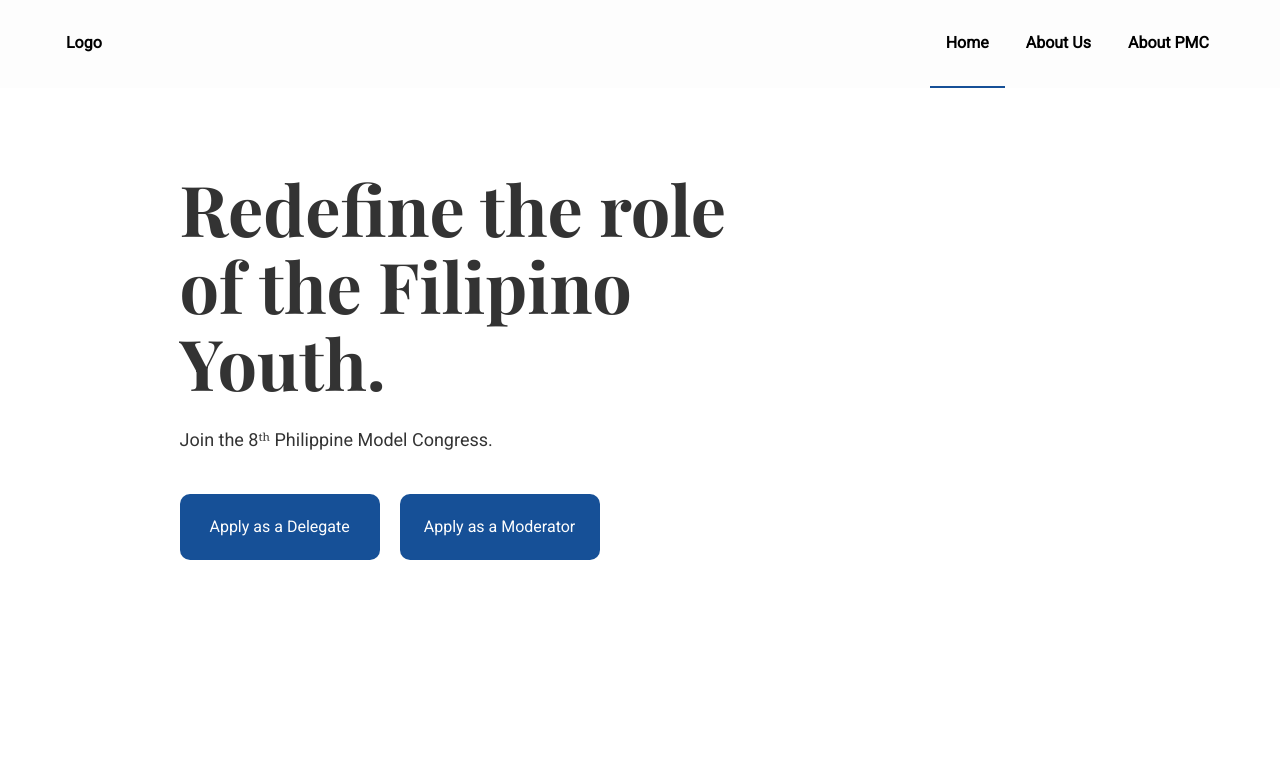
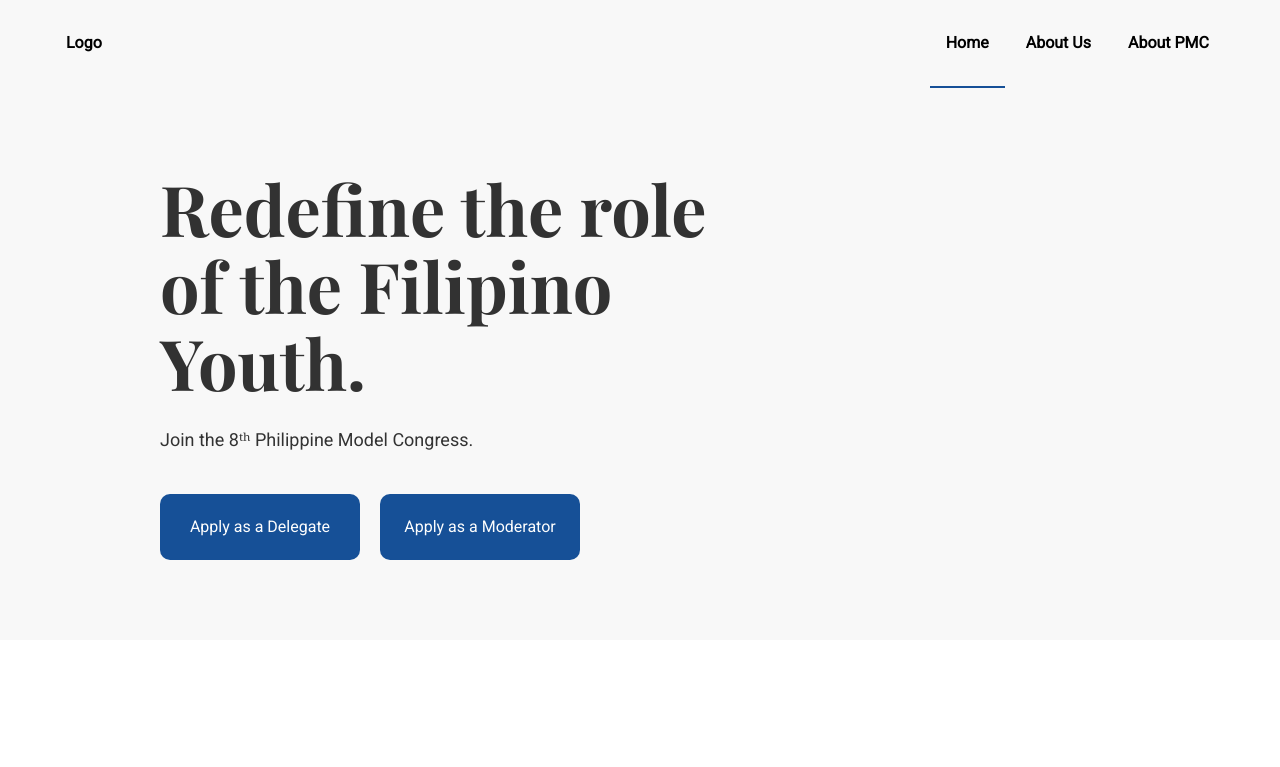
Before and after one commit to richard-parayno/pmc-site, a Gatsby site: page / in a window 1280 px wide. Shown: the top 767 px of the page. Built offline with nearby package versions, Linux system fonts and the light colour scheme; Gatsby itself is replaced by a stand-in of ours.

Commit message:
changed code structure to accomodate background color

```diff
--- a/src/components/layout.js
+++ b/src/components/layout.js
@@ -20,14 +20,7 @@ const Layout = ({ children }) => (
     render={data => (
       <>
         <Header siteTitle={data.site.siteMetadata.title} />
-        <div
-          style={{
-            margin: `0 auto`,
-            maxWidth: 960,
-            padding: `0px 1.0875rem 1.45rem`,
-            paddingTop: 0,
-          }}
-        >
+        <div>
           <main>{children}</main>
         </div>
         <Footer />
--- a/src/css/header.css
+++ b/src/css/header.css
@@ -4,7 +4,7 @@
     justify-content: flex-end;
     margin: 0 0 50px 0;
     width: 100%;
-    background-color: #fdfdfd;
+    background-color: #F8F8F8;
     font-size: 16px;
     padding: 0 50px 0 50px;
     position: fixed;
--- a/src/css/index.css
+++ b/src/css/index.css
@@ -5,14 +5,21 @@
 }
 
 .landing {
-    margin-top: 100px;
-    padding-top: 70px;
+    padding-top: 170px;
     padding-bottom: 80px;
+}
+
+.maxwidth {
+    max-width: 960px;
+    margin: 0 auto;
+}
+
+.layout-bg {
+    background-color: #F8F8F8;
 }
 
 .landing-after {
     margin-top: 60px;
-    margin-bottom: 60px;
 }
 
 .header-main {
--- a/src/pages/about-pmc.js
+++ b/src/pages/about-pmc.js
@@ -9,7 +9,7 @@ import '../css/aboutus.css'
 
 const AboutPMC = () => (
   <Layout>
-    <SEO title="Home" keywords={[`gatsby`, `application`, `react`]} />
+    <SEO title="About PMC" keywords={[`gatsby`, `application`, `react`]} />
     <div className="about-us">
         <div className="about-item">
             <h2 className="item-support">About PMC</h2>
--- a/src/pages/about-us.js
+++ b/src/pages/about-us.js
@@ -9,7 +9,7 @@ import '../css/aboutus.css'
 
 const AboutUs = () => (
   <Layout>
-    <SEO title="Home" keywords={[`gatsby`, `application`, `react`]} />
+    <SEO title="About Us" keywords={[`gatsby`, `application`, `react`]} />
     <div className="about-us">
         <div className="about-item">
             <h2 className="item-support">About Us</h2>
--- a/src/pages/index.js
+++ b/src/pages/index.js
@@ -10,7 +10,8 @@ import '../css/index.css'
 const IndexPage = () => (
   <Layout>
     <SEO title="Home" keywords={[`gatsby`, `application`, `react`]} />
-    <div className="landing">
+    <div className="layout-bg">
+      <div className="landing maxwidth">
         <div className="header-main">
           <h1 className="h1">Redefine the role of the Filipino Youth.</h1>
           <p>Join the 8ᵗʰ Philippine Model Congress.</p>
@@ -20,7 +21,8 @@ const IndexPage = () => (
           <a href="http://bit.ly/PMC2019-Moderators" target="_blank"><button className="button">Apply as a Moderator</button></a>
         </div>
       </div>
-    <div className="landing-after">
+    </div>
+    <div className="landing-after maxwidth">
       <div className="about-grid">
         <div className="illu">
           <img viewBox="0 0 938 604" src={require('../images/candidate.svg')}></img>
@@ -32,6 +34,9 @@ const IndexPage = () => (
           <Link to='/about-pmc'><button className="button no-width">Learn More About PMC</button></Link>
         </div>
       </div>
+    </div>
+    <div className="layout-bg">
+      <div className="landing-after maxwidth">
         <div className="about-grid reverse">
           <div class="illu">
             <img viewBox="0 0 938 604" src={require('../images/community.svg')}></img>
@@ -44,6 +49,7 @@ const IndexPage = () => (
           </div>
         </div>
       </div>
+    </div>
   </Layout>
 )
 
```
Lines whose indentation alone changed are shown as unchanged.
